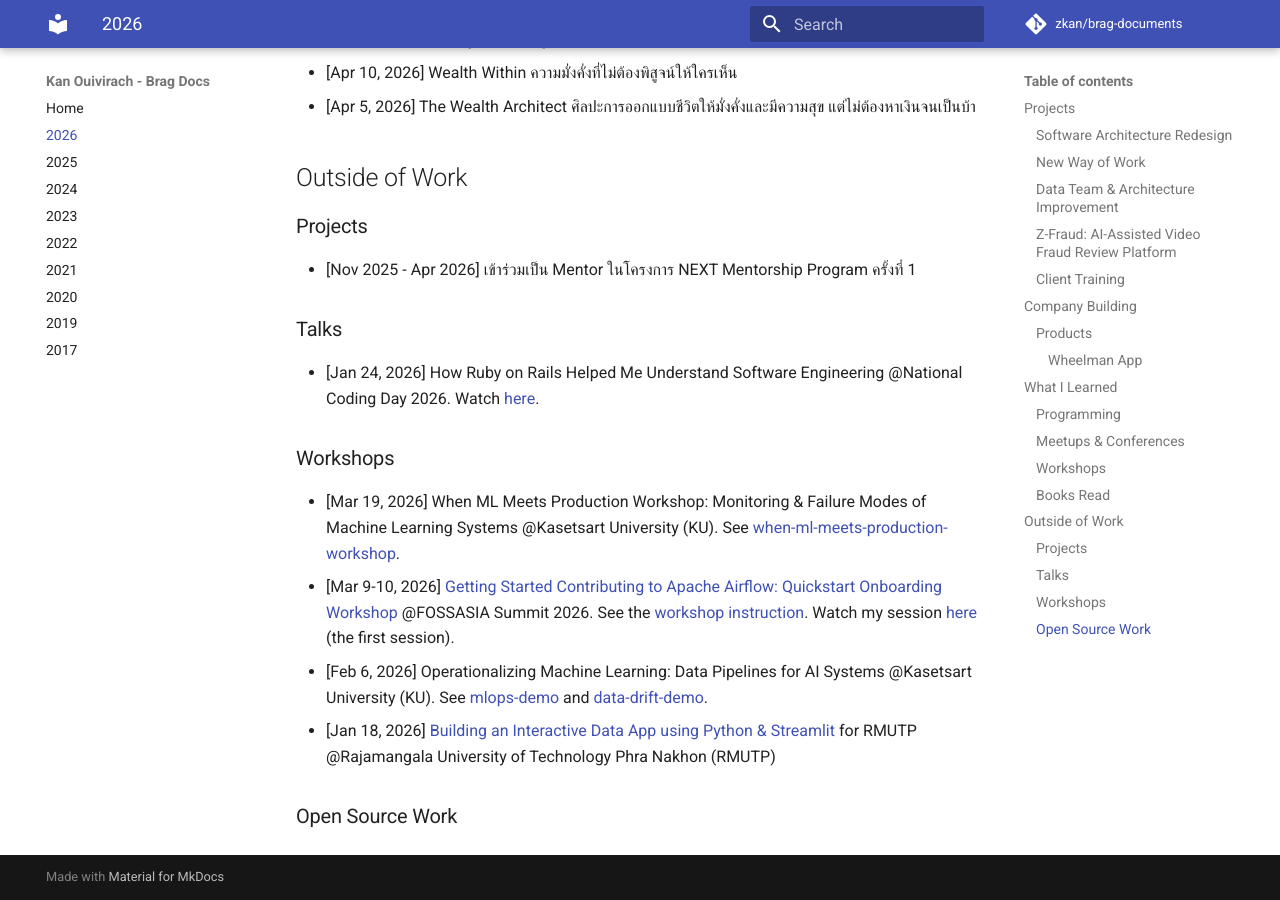
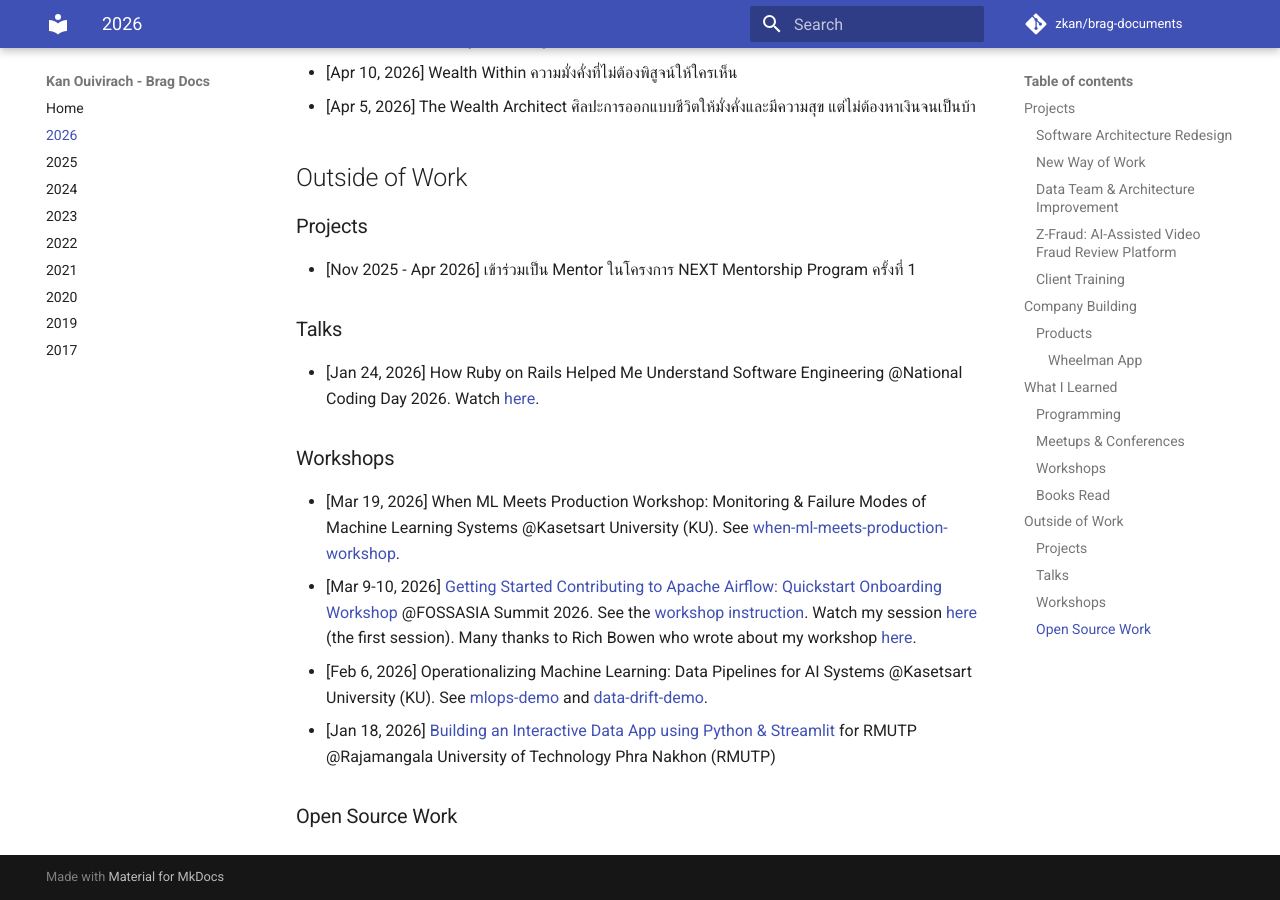
Before and after one commit to zkan/brag-documents, an MkDocs documentation site: the page built from docs/2026.md, in a window 1280 px wide and 900 px high, scrolled down 2132 px. Built offline with MkDocs 1.6.1 and Material for MkDocs 9.7.7, drawn with Linux system fonts in a browser that asks for light colours; comment, search, counter and statistics services are not loaded.

Commit message:
Add Rich Bowen's blog mentioning my workshop

```diff
--- a/docs/2026.md
+++ b/docs/2026.md
@@ -74,7 +74,8 @@
 
 ### Books Read
 
-* [Apr 15, 2026] A Guide to the Project Management Body of Knowledge (PMBOK Guide) and the Standard for Project Management
+* [Apr 15, 2026] A Guide to the Project Management Body of Knowledge (PMBOK
+  Guide) and the Standard for Project Management
 * [Apr 10, 2026] Wealth Within ความมั่งคั่งที่ไม่ต้องพิสูจน์ให้ใครเห็น
 * [Apr 5, 2026] The Wealth Architect ศิลปะการออกแบบชีวิตให้มั่งคั่งและมีความสุข
   แต่ไม่ต้องหาเงินจนเป็นบ้า
@@ -103,7 +104,8 @@
   instruction](https://zkan.github.io/airflow-quickstart-onboarding-workshop/){target=_blank}.
   Watch my session
   [here](https://www.youtube.com/watch?v=P3UlEuSQZvk){target=_blank} (the first
-  session).
+  session). Many thanks to Rich Bowen who wrote about my workshop
+  [here](https://drbacchus.com/impressions-from-fossasia-2026/){target=_blank}.
 * [Feb 6, 2026] Operationalizing Machine Learning: Data Pipelines for AI
   Systems @Kasetsart University (KU). See
   [mlops-demo](https://github.com/zkan/mlops-demo){target=_blank} and
```
